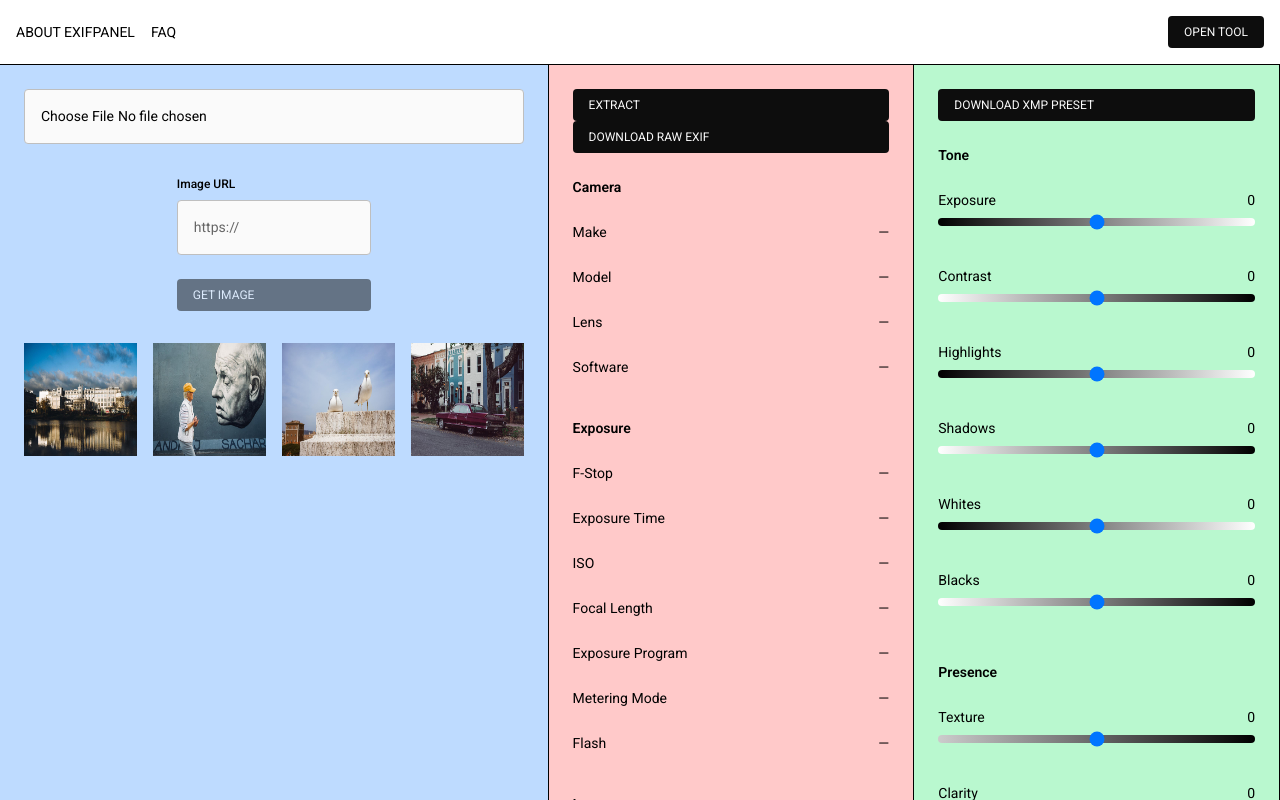
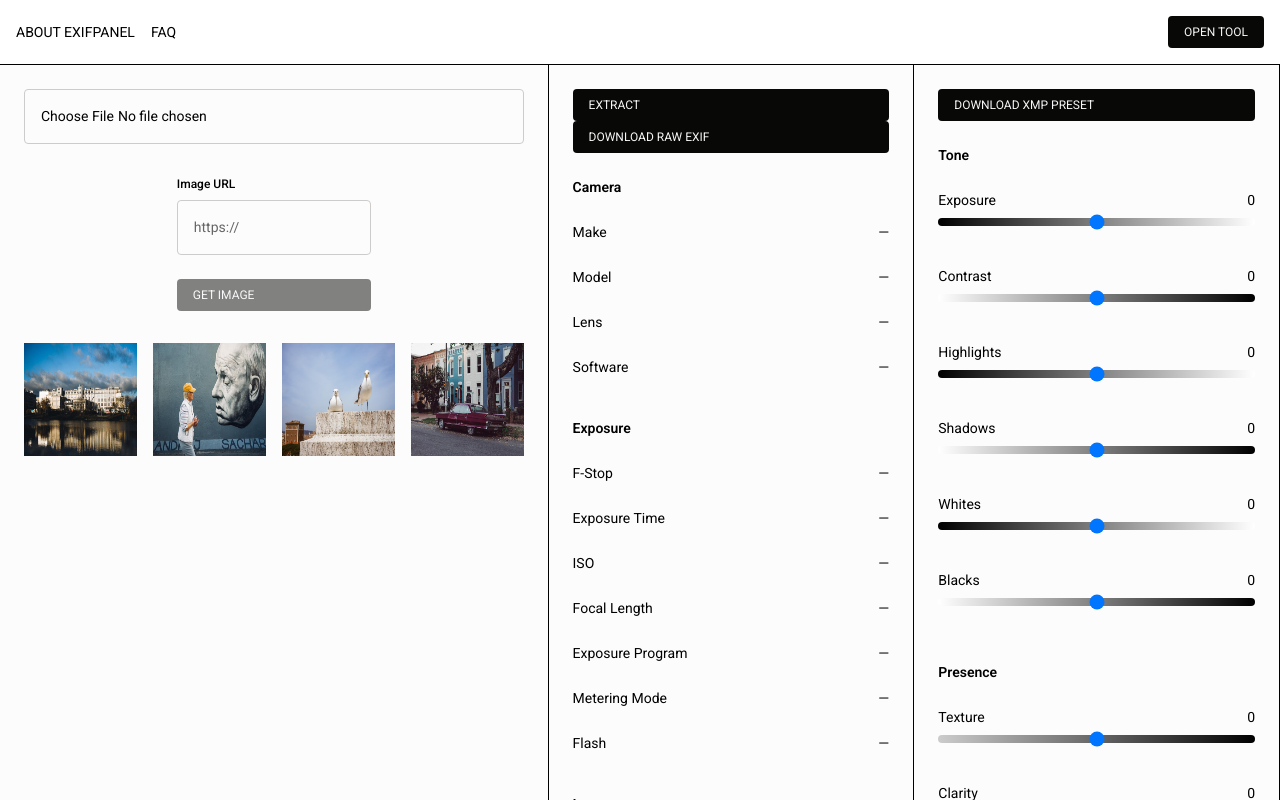
Before and after one commit to psyofrelief/exif-panel, a Next.js app: page / in a window 1280 px wide. Shown: the top 800 px of the page. Built offline with nearby package versions, Linux system fonts and the light colour scheme.

Commit message:
feat: add tailwind colors and dark mode

```diff
--- a/src/app/globals.css
+++ b/src/app/globals.css
@@ -2,33 +2,60 @@
 
 @custom-variant dark (&:where([data-theme="dark"], [data-theme="dark"] *));
 
-/* Global base theme */
+/* Real theme values */
 @layer theme {
   :root {
-    --dark: hsl(0 0% 0%);
-    --light: hsl(0 0% 98%);
+    --background: hsl(28 3% 99%);
+    --foreground: hsl(28 3% 2%);
+    --foreground-secondary: hsl(0 0% 40%);
 
-    --background: hsl(0 0 98%);
+    --popover: hsl(28 1% 95%);
+    --popover-foreground: hsl(28 3% 2%);
+    --popover-foreground-secondary: hsl(28 3% 25%);
 
-    --foreground: hsl(0 0% 5%);
-    --foreground-secondary: hsl(0 0% 40%);
-    --foreground-secondary-inverted: hsl(0 0% 60%);
+    --primary: hsl(28 3% 3%);
+    --primary-foreground: hsl(28 3% 97%);
+    --primary-foreground-secondary: hsl(28 3% 75%);
 
-    --outline: hsl(0 0% 75%);
+    --outline: hsl(28 3% 80%);
+    --warning: hsl(28 90% 90%);
+    --warning-foreground: hsl(28 80% 10%);
+  }
+
+  [data-theme="dark"] {
+    --background: hsl(28 3% 1%);
+    --foreground: hsl(28 3% 98%);
+    --foreground-secondary: hsl(0 0% 60%);
+
+    --popover: hsl(28 1% 5%);
+    --popover-foreground: hsl(28 3% 98%);
+    --popover-foreground-secondary: hsl(28 3% 75%);
+
+    --primary: hsl(28 3% 95%);
+    --primary-foreground: hsl(28 3% 3%);
+    --primary-foreground-secondary: hsl(28 3% 25%);
+
+    --outline: hsl(28 3% 15%);
+    --warning: hsl(28 90% 10%);
+    --warning-foreground: hsl(28 80% 90%);
   }
 }
 
-/* Inline CSS variables exposed to components */
+/* Tailwind tokens */
 @theme inline {
-  --color-light: var(--light);
-  --color-dark: var(--dark);
-
   --color-background: var(--background);
-  --color-outline: var(--outline);
 
   --color-foreground: var(--foreground);
   --color-foreground-secondary: var(--foreground-secondary);
-  --color-foreground-secondary-inverted: var(--foreground-secondary-inverted);
+
+  --color-primary: var(--primary);
+  --color-primary-foreground: var(--primary-foreground);
+
+  --color-popover: var(--popover);
+  --color-popover-foreground: var(--popover-foreground);
+  --color-popover-foreground-secondary: var(--popover-foreground-secondary);
+
+  --color-outline: var(--outline);
 
   --text-xs: 0.75rem;
   --text-sm: 0.875rem;
--- a/src/components/ui/Button.tsx
+++ b/src/components/ui/Button.tsx
@@ -9,7 +9,7 @@ export default function Button({ children, className, ...props }: Props) {
   return (
     <button
       className={cn(
-        "flex items-center gap-x-xs uppercase whitespace-nowrap px-sm py-xs rounded text-xs bg-foreground text-background disabled:opacity-50",
+        "flex items-center gap-x-xs uppercase whitespace-nowrap px-sm py-xs rounded text-xs bg-primary text-primary-foreground disabled:opacity-50",
         className
       )}
       {...props}
--- a/src/features/Analyser/sections/ExifPanel.tsx
+++ b/src/features/Analyser/sections/ExifPanel.tsx
@@ -32,7 +32,7 @@ export default function ExifPanel() {
   }, [metadata]);
 
   return (
-    <Panel className="border-r size-full bg-red-200 col-span-2">
+    <Panel className="border-r size-full  col-span-2">
       <Button type="button" onClick={handleExtract}>
         Extract
       </Button>
--- a/src/features/Analyser/sections/IllustratorPanel.tsx
+++ b/src/features/Analyser/sections/IllustratorPanel.tsx
@@ -19,7 +19,7 @@ export default function IllustratorPanel() {
   };
 
   return (
-    <Panel className="border-r size-full bg-green-200 col-span-2 p-md">
+    <Panel className="border-r size-full  col-span-2 p-md">
       <Button onClick={handleDownload} className="mb-md">
         Download XMP Preset
       </Button>
--- a/src/features/Analyser/sections/ImagePanel.tsx
+++ b/src/features/Analyser/sections/ImagePanel.tsx
@@ -42,7 +42,7 @@ export default function ImagePanel() {
 
   //TODO: render supported image formats
   return (
-    <Panel className="border-r gap-lg size-full bg-blue-200 col-span-3  items-center">
+    <Panel className="border-r gap-lg size-full  col-span-3  items-center">
       <Input
         type="file"
         onChange={(e) => {
```
